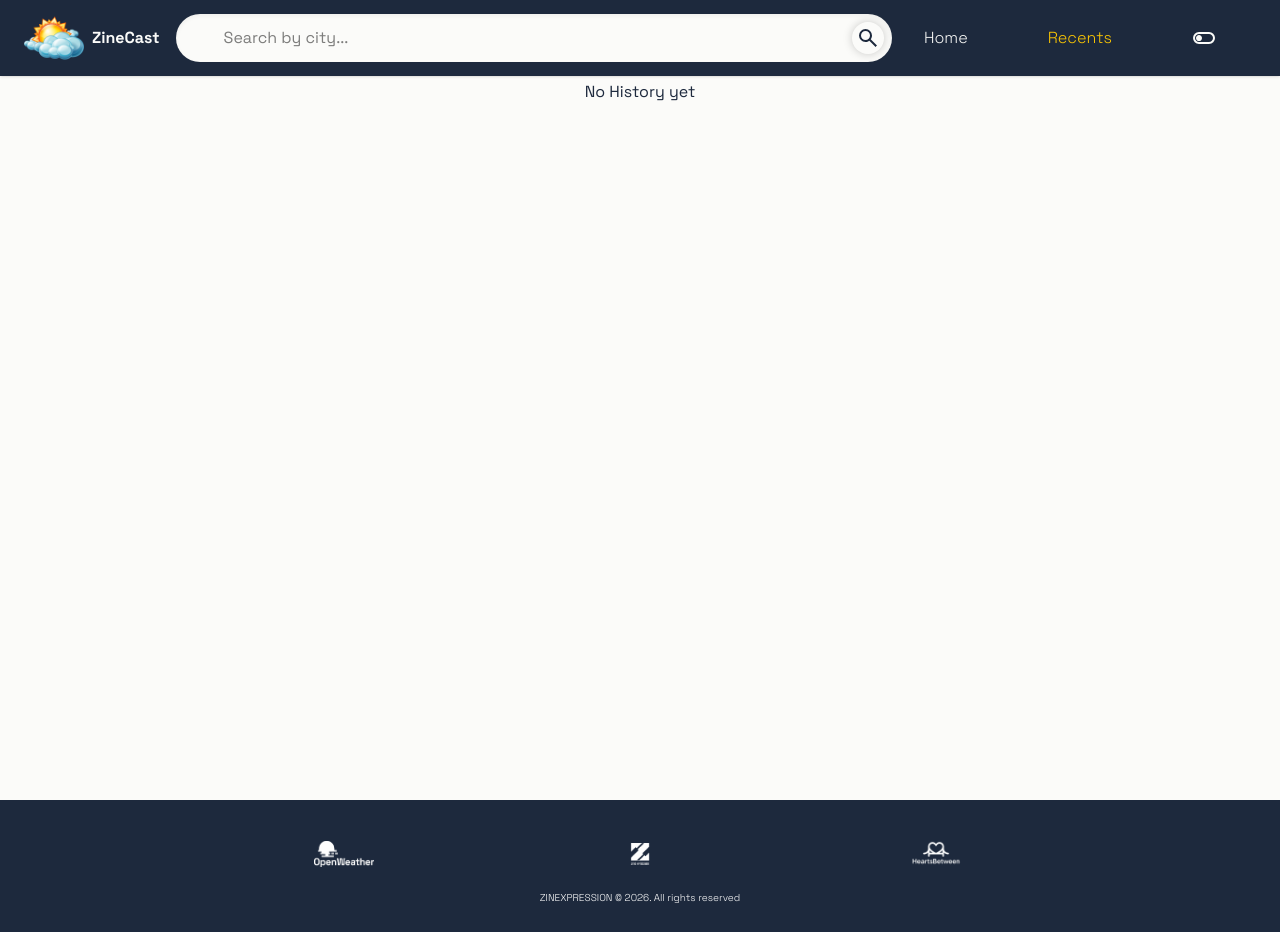
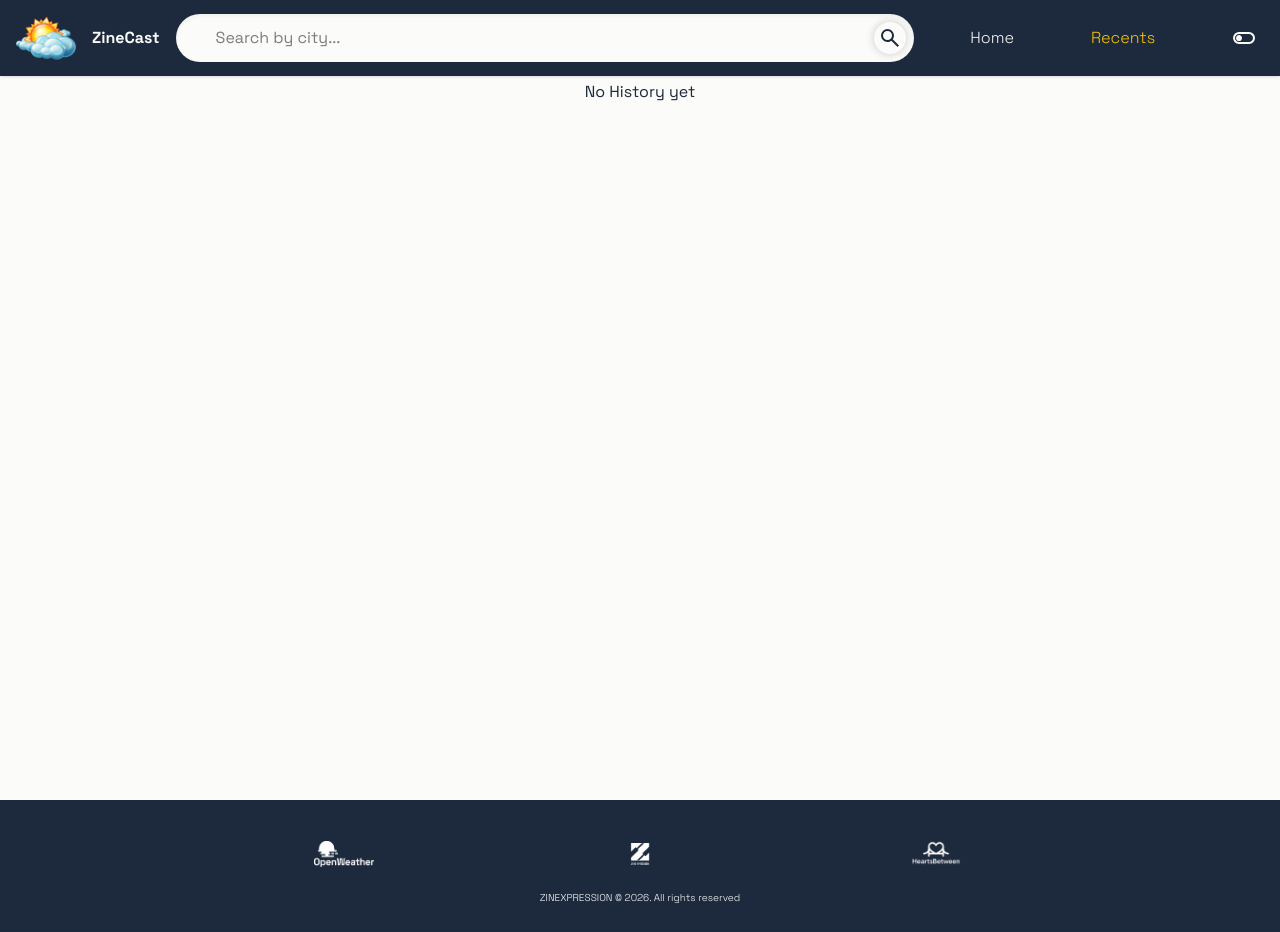
Before and after one commit to ZINECHIBUIKEM/WEATHER-APP, a React (Vite) app: page /recents-page in a window 1280 px wide. Built offline with nearby package versions, Linux system fonts and the light colour scheme.

Commit message:
Few adjustments

```diff
--- a/src/components/Hamburgermenu.jsx
+++ b/src/components/Hamburgermenu.jsx
@@ -1,6 +1,6 @@
 export function HamburgerMenu({ openMenu, open, darkmode }) {
   return (
-    <div onClick={openMenu} className="group relative flex flex-col shrink-0 md:hidden mx-6 justify-between items-center h-4.5 transition-all duration-300 ease-in-out origin-center">
+    <div onClick={openMenu} className="group relative flex flex-col shrink-0 md:hidden px-3 justify-between items-center h-4.5 transition-all duration-300 ease-in-out origin-center">
       <img src="/line.png" className={`w-5 transition-all duration-300 ease-in-out origin-center ${open ? "rotate-45 translate-y-2" : ""}`} />
       <img src="/line.png" className={`w-5 transition-all duration-300 ease-in-out origin-center ${open ? "opacity-0" : ""}`} />
       <img src="/line.png" className={`w-5 transition-all duration-300 ease-in-out origin-center ${open ? "-rotate-45 -translate-y-2" : ""}`} />
--- a/src/components/Header.jsx
+++ b/src/components/Header.jsx
@@ -34,20 +34,20 @@ export function Header({ onSearch, toggleMode, darkmode }) {
       <nav className="fixed bg-slate-800 p-2 w-full flex flex-row justify-between items-center shadow-sm z-10">
 
         <Link to="/" className="flex flex-row shrink-0 h-15">
-          <img src="/favicon.png" className="ml-4" />
-          <span className=" hidden font-bold text-olive-50 ml-2 md:flex flex-row items-center justify-between" >
+          <img src="/favicon.png" className="px-2" />
+          <span className="hidden font-bold text-olive-50 pl-2 md:flex flex-row items-center justify-between" >
             ZineCast
           </span>
         </Link>
 
-        <div className="flex flex-row w-full mx-4 min-w-0">
+        <div className="flex flex-row w-full px-4 min-w-0">
           <Searchbar onSearch={onSearch} darkmode={darkmode} />
         </div>
 
         <HamburgerMenu darkmode={darkmode} openMenu={openMenu} open={open} />
 
         {/* Menu */}
-        <nav className="hidden md:flex flex-row justify-between items-center px-4 mr-16 gap-20">
+        <nav className="hidden md:flex flex-row justify-between items-center px-10 gap-[6vw]">
           <NavLink to="/" className={navStyle}>
             Home
           </NavLink>
--- a/src/components/Searchbar.jsx
+++ b/src/components/Searchbar.jsx
@@ -77,7 +77,7 @@ export function Searchbar({ onSearch, darkmode }) {
   } else {
     return (
       <div className="flex relative items-center w-full min-w-0">
-        <input className="px-12 py-3 w-full bg-olive-50 rounded-[50px]
+        <input className="px-10 py-3 w-full bg-olive-50 rounded-[50px]
        shadow-inner outline-none placeholder"
           placeholder="Search by city..."
           onChange={saveInputText}
--- a/src/index.css
+++ b/src/index.css
@@ -22,3 +22,7 @@ html {
   scrollbar-width: thin;
   scrollbar-color: rgba(255,255,255,0.3) transparent;
 }
+
+body {
+  overflow-x: hidden;
+}
--- a/src/pages/Homepage.jsx
+++ b/src/pages/Homepage.jsx
@@ -17,7 +17,7 @@ export function Homepage({ toggleMode, darkmode }) {
         </title>
         <link rel="icon" href="/favicon.png" />
 
-        <div className={`bg-${darkmode ? "[#1D293D]" : "olive-50"} min-h-screen flex flex-col w-screen`}>
+        <div className={`bg-${darkmode ? "[#1D293D]" : "olive-50"} min-h-screen flex flex-col w-full`}>
           <div className="mb-10">
             <Header onSearch={setSearch} toggleMode={toggleMode} darkmode={darkmode} />
           </div>
```
